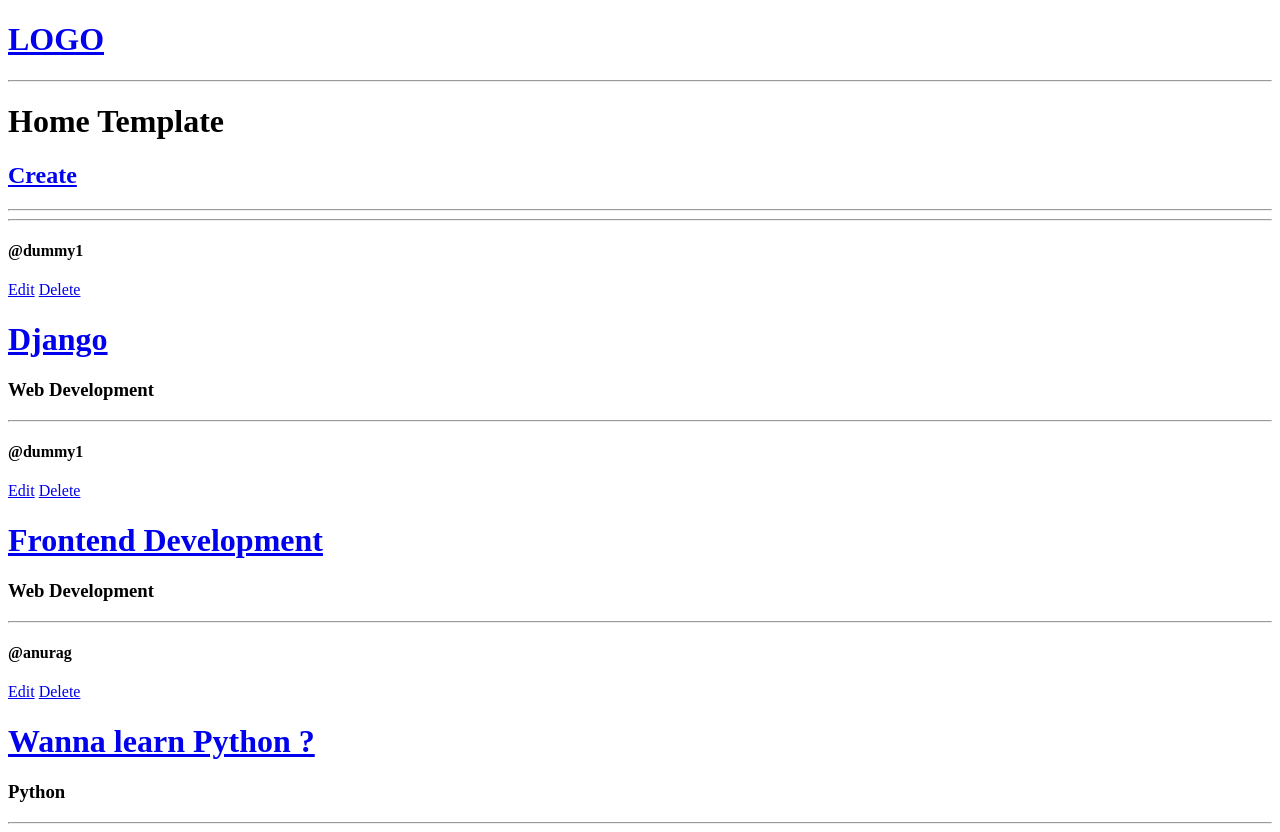
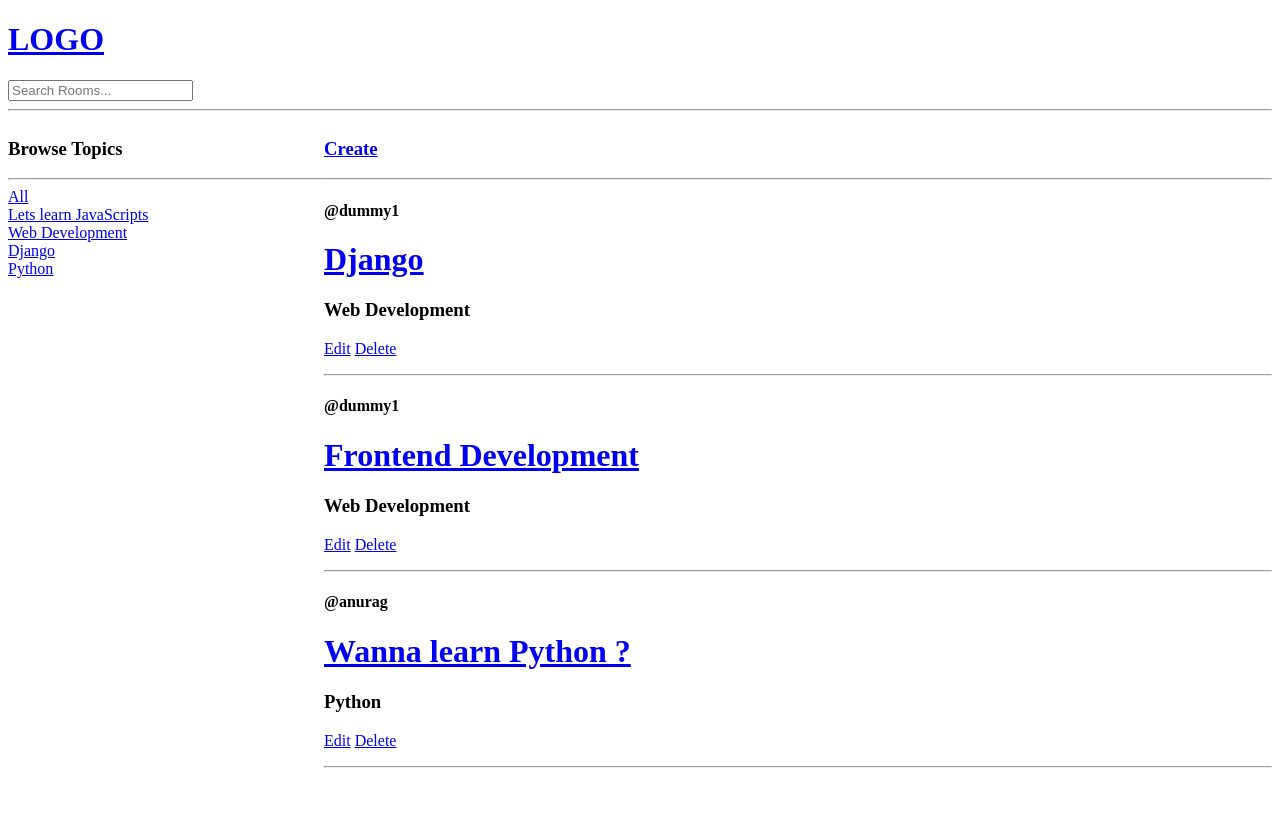
Before and after one commit to anuragshuklajec/Studybud, a Django app: page / in a window 1280 px wide. After the commit the page ends 768 px from the top, so only its background shows below. Run offline with Django 4.2, Linux system fonts and the light colour scheme; data comes from the database, SQL or seed files in the repository.

Commit message:
implement search

```diff
--- a/base/templates/base/home.html
+++ b/base/templates/base/home.html
@@ -3,28 +3,57 @@
 
 
 {% block content %}
+<style>
+    .home-container{
+        display: grid;
+        grid-template-columns: 1fr 3fr;
+    }
+</style>
+
+<div class="home-container">
+        <div>
+            <h3>Browse Topics</h3>
+            <hr>
+
+            <div>
+                <a href="{% url 'home' %}">All</a>
+            </div>
+
+            {% for topic in topics %}
+
+            <div>
+            <a href="{% url 'home' %}?q={{topic.name}}">{{topic.name}}</a>
+            </div>
+
+            {% endfor %}
 
 
+        </div>
+
         <div>
-    <h1>Home Template</h1>
-    <h2><a href="{% url 'create-room' %}">Create</a></h2>
+
+            <h3><a href="{% url 'create-room' %}">Create</a></h3>
             <hr>
-    <hr>
+
             <div>
                 {% for room in rooms %}
                     <div>
 
                         <h4>@{{room.host.username}}</h4>
+
+                        <h1><a href = "{% url 'room' room.id %}">{{room.name}}</a></h1>
+                        <h3>{{room.topic.name}}</h3>
                         <p>
                             <a href="{% url 'update-room' room.id %}">Edit</a>
                             <a href="{% url 'delete-room' room.id %}">Delete</a>
                         </p>
-                <h1><a href = "{% url 'room' room.id %}">{{room.name}}</a></h1>
-                <h3>{{room.topic.name}}</h3>
                     </div>
                     <hr>
                 {% endfor %}
             </div>
+
+        </div>
+
 </div>
 
 
--- a/base/views.py
+++ b/base/views.py
@@ -1,11 +1,19 @@
 from django.shortcuts import render,redirect
-from .models import Room
+from django.db.models import Q
+from .models import Room,Topic
 from .forms import RoomForm
 
 # Create your views here.
 def home(request):
-    rooms = Room.objects.all()
-    context = {'rooms':rooms}
+    q = request.GET.get('q') if request.GET.get('q') != None else ''
+    rooms = Room.objects.filter(
+        Q(topic__name__icontains=q) |
+        Q(name__icontains=q) |
+        Q(description__icontains=q)
+
+    )
+    topics = Topic.objects.all()
+    context = {'rooms':rooms,'topics':topics}
     return render(request,'base/home.html',context)
 
 def room(request,pk):
--- a/templates/navbar.html
+++ b/templates/navbar.html
@@ -2,4 +2,8 @@
     <h1>LOGO</h1>
 </a>
 
+<form action="{% url 'home' %}" method="get">
+    <input type="search" name="q" placeholder="Search Rooms...">
+</form>
+
 <hr>
```
Lines whose indentation alone changed are shown as unchanged.
